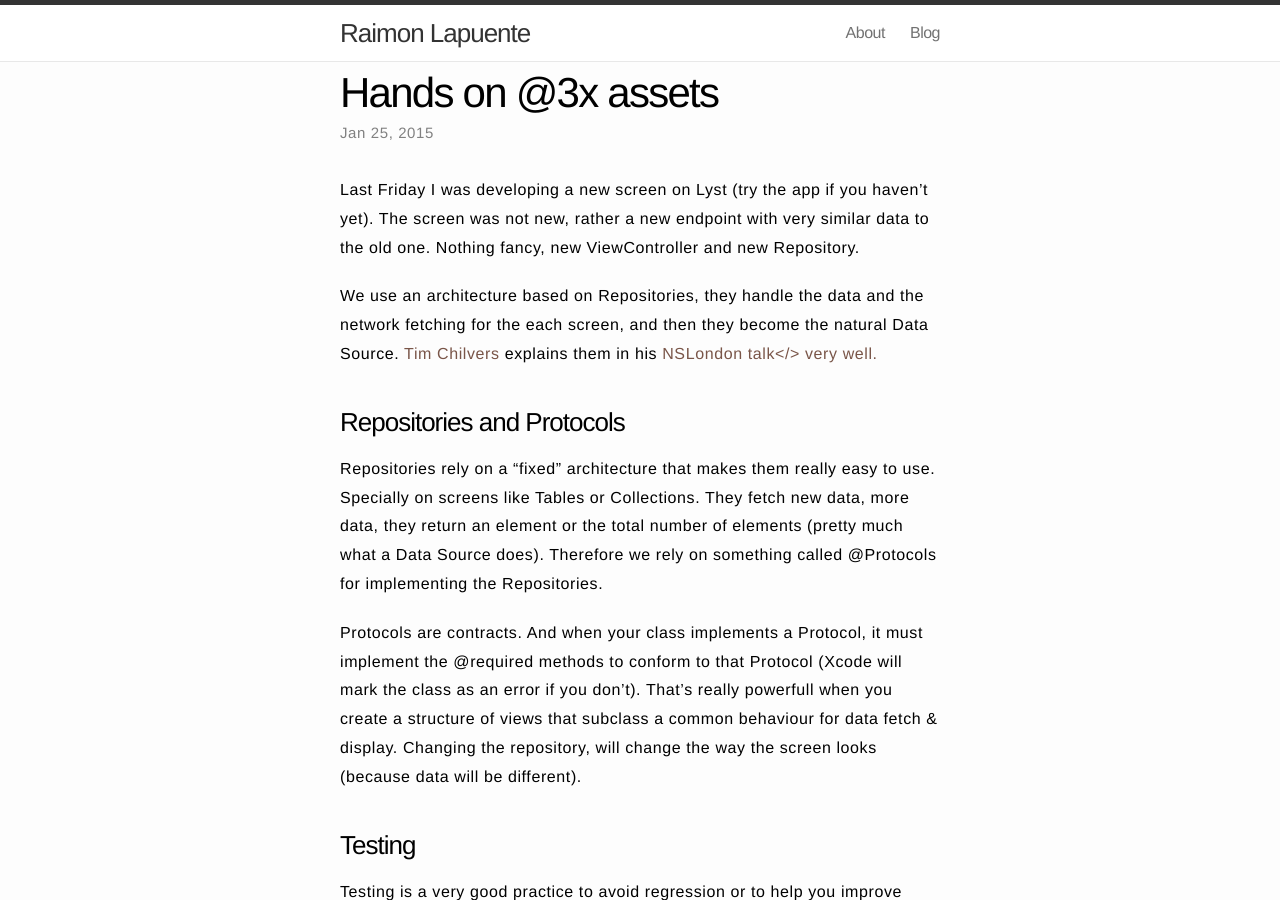
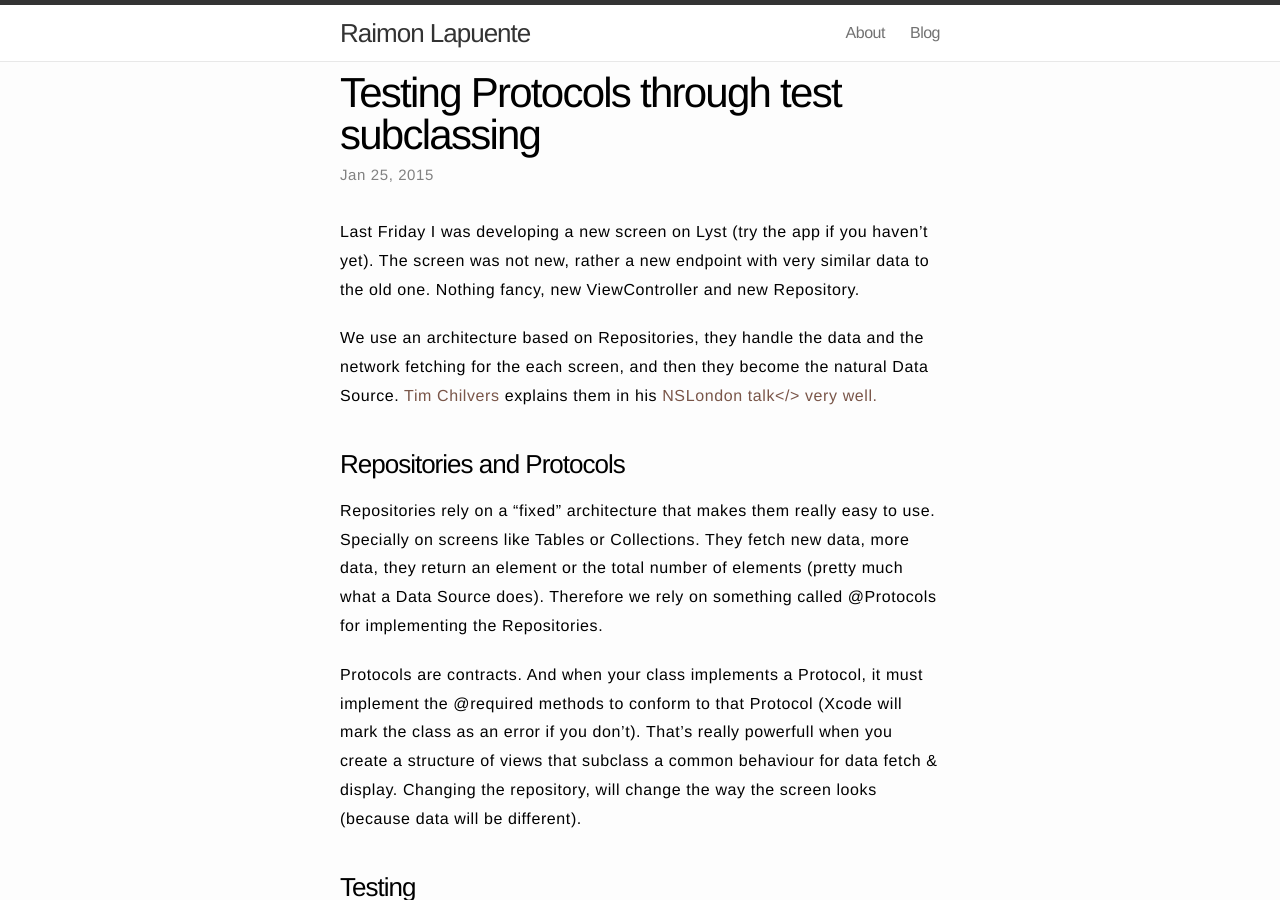
Before and after one commit to wolffan/wolffan.github.io, a Jekyll site: the page built from _posts/2015-01-25-testing-protocols-and-subclasses.md, in a window 1280 px wide and 900 px high. Built offline with Jekyll 4.4.1, drawn with Linux system fonts in a browser that asks for light colours; nearby versions of some CDN libraries.

Commit message:
Fixing title

```diff
--- a/_posts/2015-01-25-testing-protocols-and-subclasses.md
+++ b/_posts/2015-01-25-testing-protocols-and-subclasses.md
@@ -1,6 +1,6 @@
 ---
 layout: post
-title:  "Hands on @3x assets"
+title:  "Testing Protocols through test subclassing"
 date:   2015-01-25
 categories: iOS testing repository data protocols architecture
 ---
```
